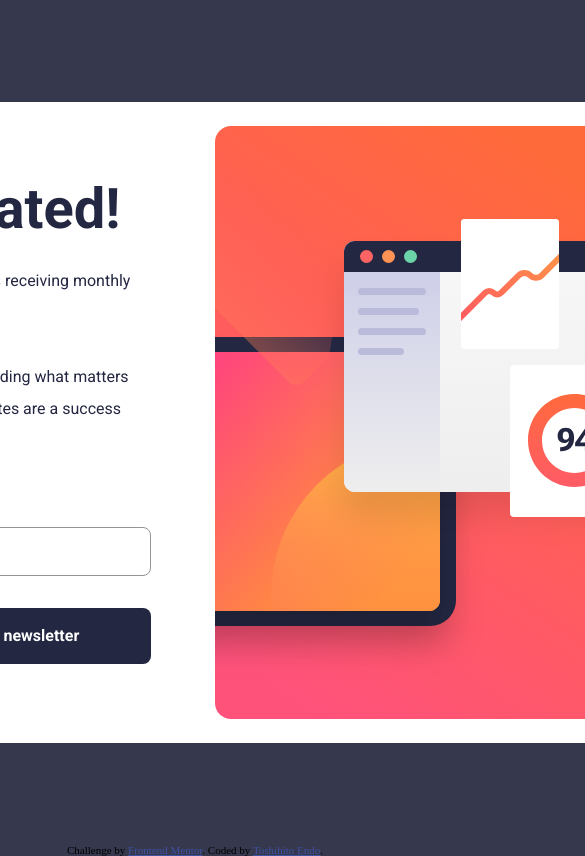
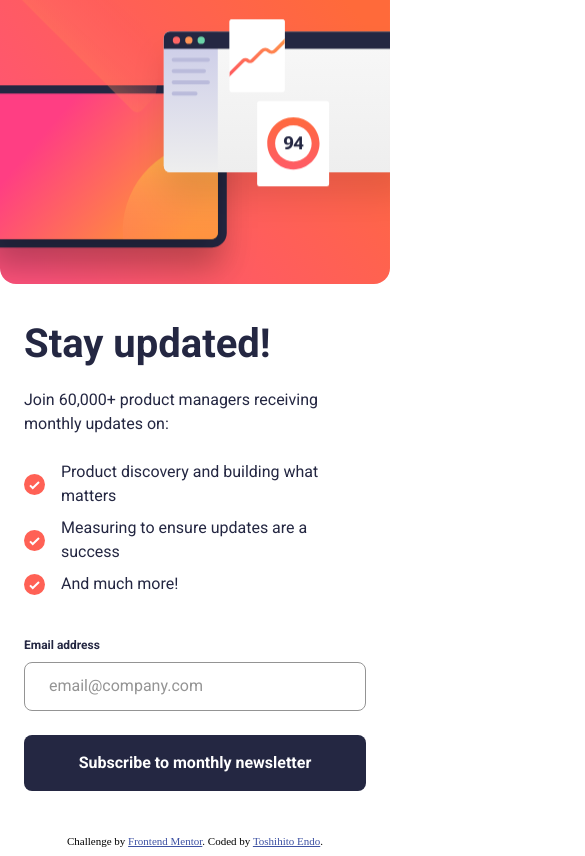
Before and after one commit to GentleHorse/FrontendMentor_NewsletterSignUpWithSuccessMessage, a website built with Vite: page src/index.html in a window 390 px wide. Shown: the top 856 px of the page, 585 px wide, since content can reach past the window. Built offline with nearby package versions, Linux system fonts and the light colour scheme.

Commit message:
Styled - responsive design

```diff
--- a/src/index.html
+++ b/src/index.html
@@ -75,11 +75,9 @@
             </div>
           </div>
 
-          <img
+          <div
             class="form--picture"
-            src="/images/illustration-sign-up-desktop.svg"
-            alt="sign up illustration desktop"
-          />
+          ></div>
         </form>
       </div>
 
--- a/src/style.css
+++ b/src/style.css
@@ -1,6 +1,8 @@
 :root {
   /* FONT */
   --font-form-content-headline: normal normal 700 56px/1 "Roboto", sans-serif;
+  --font-form-content-headline-mobile: normal normal 700 40px/1 "Roboto",
+    sans-serif;
   --font-form-content-description: normal normal 400 16px/1.5 "Roboto",
     sans-serif;
   --font-form-content-list-text: normal normal 400 16px/1.5 "Roboto", sans-serif;
@@ -36,13 +38,10 @@ body {
 
 h1,
 h2,
-p {
-  margin: 0;
-  padding: 0;
-}
-
+p,
 ul,
 ol {
+  margin: 0;
   padding: 0;
 }
 
@@ -61,12 +60,14 @@ main {
 
 /* CARD */
 .card {
+  box-sizing: border-box;
   background-color: var(--white);
   border-radius: 36px;
 }
 
 /* CARD | SIGNUP */
 .card.signup {
+  width: 904px;
   padding: 24px 32px;
 }
 
@@ -75,7 +76,6 @@ main {
   display: flex;
   flex-direction: row;
   align-items: center;
-  justify-content: space-between;
   gap: 64px;
 }
 
@@ -153,7 +153,7 @@ main {
 }
 
 .form--content .user-input button {
-  margin-top: 32px;
+  margin-top: 24px;
   padding: 16px 70px;
   width: 100%;
   background-color: var(--blue-800);
@@ -169,8 +169,12 @@ main {
 /* FORM | PICTURE */
 .form--picture {
   width: 400px;
-  height: 100%;
-  object-fit: cover;
+  height: 593px;
+  border-radius: 16px;
+  background-image: url(/images/illustration-sign-up-desktop.svg);
+  background-position: center;
+  background-repeat: no-repeat;
+  background-size: cover;
 }
 
 /* CARD | SUCCESS */
@@ -223,3 +227,110 @@ main {
 .attribution a {
   color: hsl(228, 45%, 44%);
 }
+
+/* RESPONSIVE LAYOUT | TABLET */
+@media only screen and (max-width: 1024px) {
+  /* CARD | SIGNUP */
+  .card.signup {
+    width: 608px;
+    padding: 40px;
+  }
+
+  /* FORM */
+  #signup-form {
+    flex-direction: column;
+    gap: 40px;
+  }
+
+  /* FORM | CONTENT */
+  .form--content {
+    order: 2;
+    width: 528px;
+    gap: 24px;
+  }
+
+  .form--content .user-input button {
+    margin-top: 16px;
+  }
+
+  /* FORM | PICTURE */
+  .form--picture {
+    order: 1;
+    width: 100%;
+    height: 358px;
+    border-radius: 16px;
+    background-image: url(/images/illustration-sign-up-mobile.svg);
+  }
+}
+
+/* RESPONSIVE LAYOUT | SMARTPHONE */
+@media only screen and (max-width: 768px) {
+  body {
+    background-color: var(--white);
+  }
+
+  /* MAIN */
+  main {
+    height: 100%;
+    display: flex;
+    flex-direction: column;
+    align-items: center;
+    justify-content: start;
+  }
+
+  /* CARD */
+  .card {
+    border-radius: 0 0 36px 36px;
+  }
+
+  /* CARD | SIGNUP */
+  .card.signup {
+    width: 100vw;
+    padding: 0;
+  }
+
+  /* FORM | CONTENT */
+  .form--content {
+    box-sizing: border-box;
+    order: 2;
+    width: 100%;
+    padding: 0 24px;
+  }
+
+  .form--content .headline {
+    font: var(--font-form-content-headline-mobile);
+  }
+
+  .form--content .user-input .user-input-email {
+    margin-top: 16px;
+  }
+
+  .form--content .user-input button {
+    margin: 24px 0 44px 0;
+    padding: 16px 47px;
+  }
+
+  /* FORM | PICTURE */
+  .form--picture {
+    height: 284px;
+    border-radius: 0 0 16px 16px;
+  }
+
+  /* CARD | SUCCESS */
+  .card.success {
+    padding: 149px 24px 70px 24px;
+  }
+
+  .success-wrapper {
+    width: 100%;
+    height: 100%;
+    display: flex;
+    flex-direction: column;
+    gap: 32px;
+  }
+
+  .success-wrapper button {
+    margin-top: 263px;
+    padding: 16px 100px;
+  }
+}
```
Also changed, not shown: README.md.
